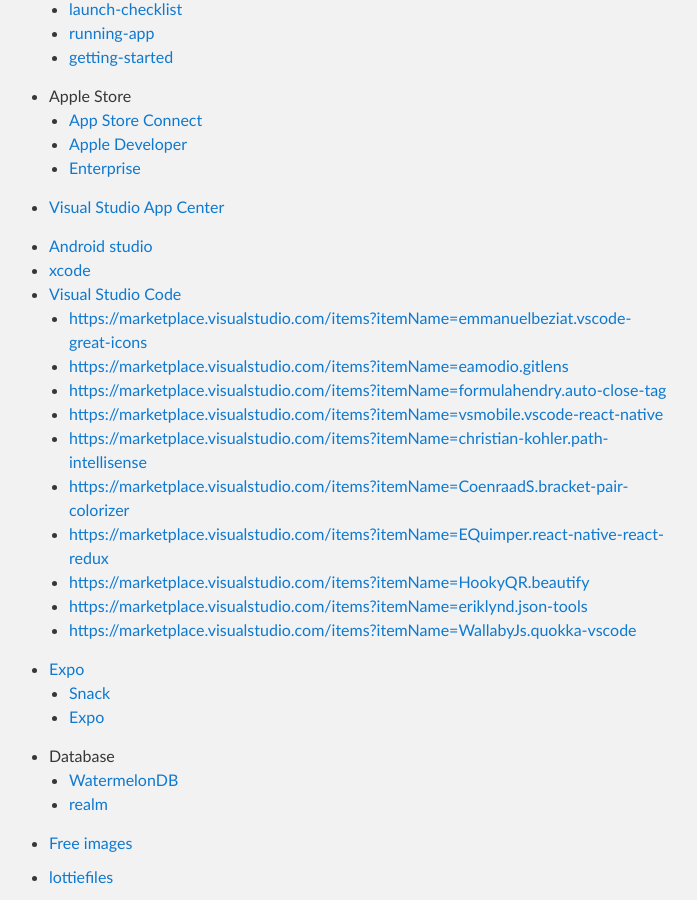
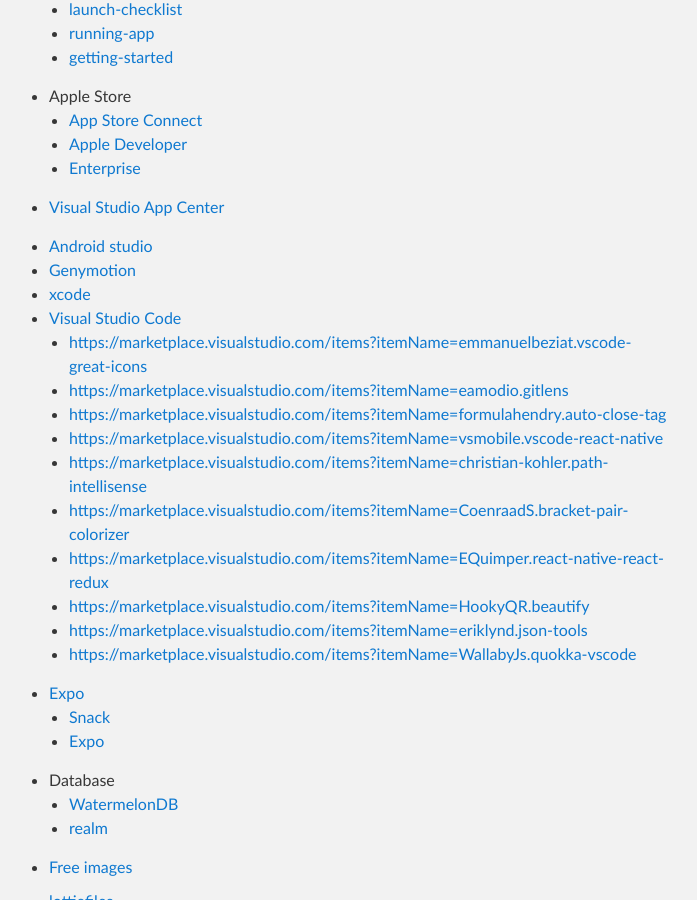
Before and after one commit to haapio/haapio.github.io, a Jekyll site: the page built from react-native.md, in a window 1280 px wide and 900 px high, scrolled down 3390 px. Shown: the whole window, without its empty margins (291-988 px from the left). Built offline with Jekyll 4.4.1, drawn with Linux system fonts in a browser that asks for light colours; the repository's description, which GitHub fills in, is left out; our own code applies the rules of GitHub Pages for plain Markdown files.

Commit message:
Update react-native.md

```diff
--- a/react-native.md
+++ b/react-native.md
@@ -141,6 +141,7 @@ layout: default
 - [Visual Studio App Center](https://docs.microsoft.com/en-us/appcenter/sdk/getting-started/react-native)
 
 - [Android studio](https://developer.android.com/studio/)
+- [Genymotion](https://www.genymotion.com)
 - [xcode](https://developer.apple.com/xcode/)
 - [Visual Studio Code](https://code.visualstudio.com)
   - [https://marketplace.visualstudio.com/items?itemName=emmanuelbeziat.vscode-great-icons](https://marketplace.visualstudio.com/items?itemName=emmanuelbeziat.vscode-great-icons)
```
